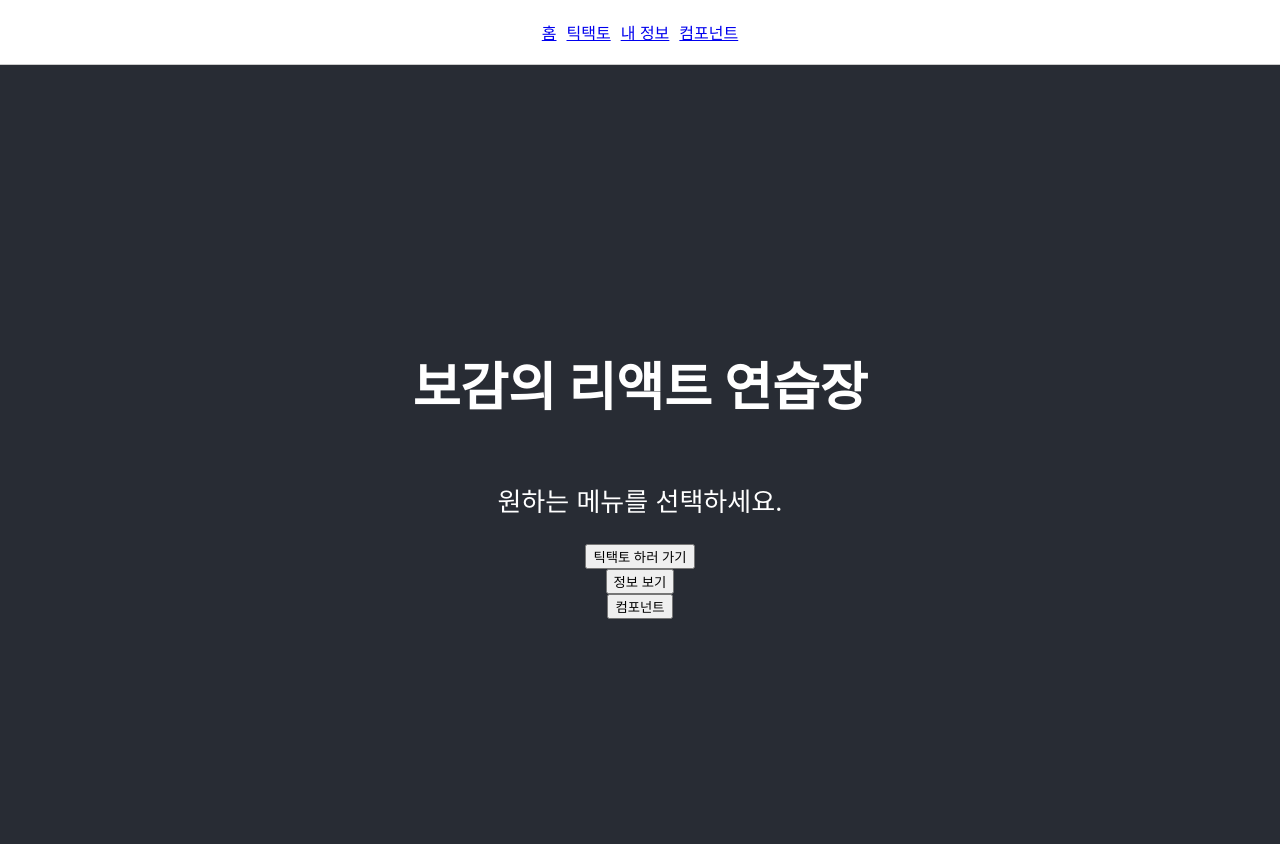
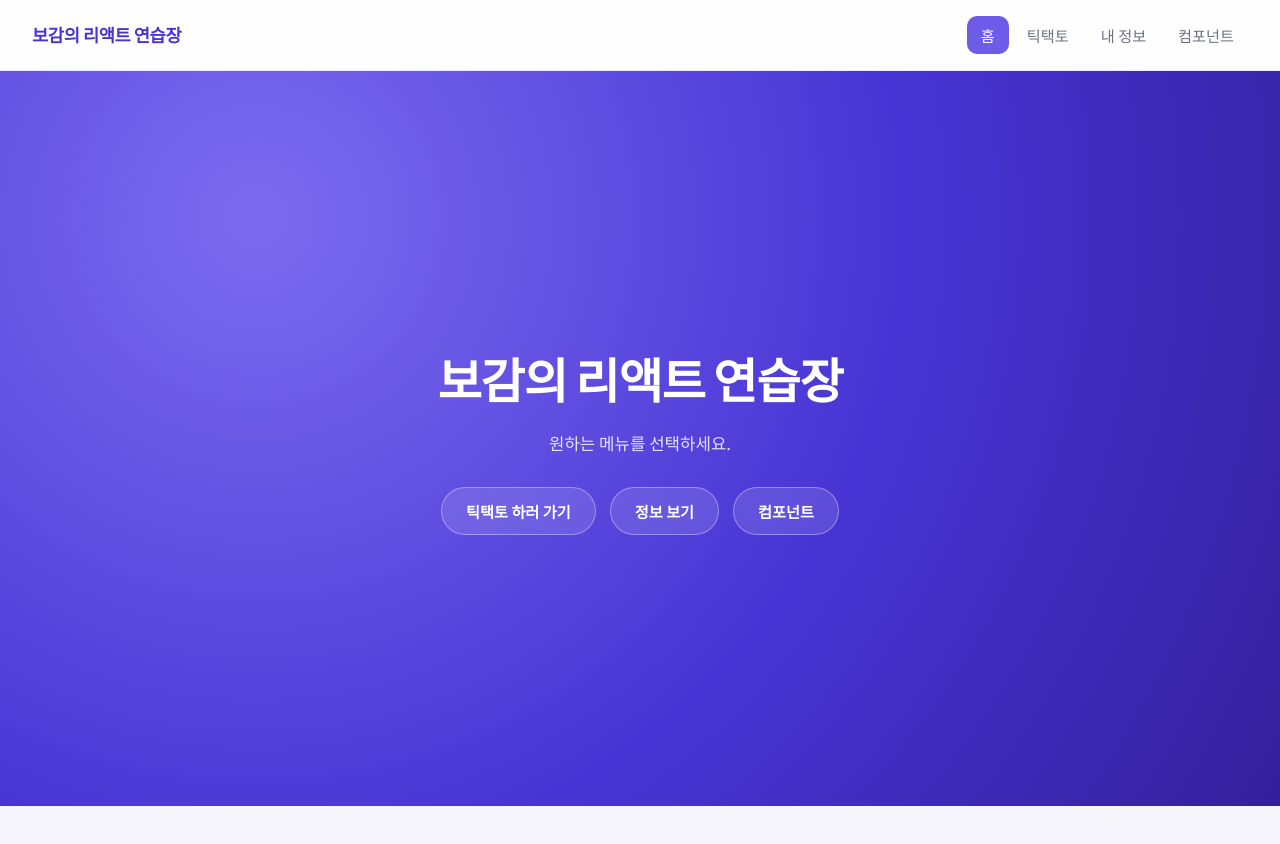
Before and after one commit to gami03/react-study, a React (Create React App) app: page / in a window 1280 px wide. Shown: the top 844 px of the page. After the commit the page ends 806 px from the top, so only its background shows below. Built offline with nearby package versions, Linux system fonts and the light colour scheme.

Commit message:
클로드 코드로 css 세련되게 수정

```diff
--- a/public/index.html
+++ b/public/index.html
@@ -4,16 +4,23 @@
     <meta charset="utf-8" />
     <link rel="icon" href="%PUBLIC_URL%/favicon.ico" />
     <meta name="viewport" content="width=device-width, initial-scale=1" />
-    <meta name="theme-color" content="#000000" />
+    <meta name="theme-color" content="#6C5CE7" />
     <meta
       name="description"
-      content="Web site created using create-react-app"
+      content="보감의 리액트 연습장"
     />
     <link rel="apple-touch-icon" href="%PUBLIC_URL%/logo192.png" />
 
     <link rel="manifest" href="%PUBLIC_URL%/manifest.json" />
 
-    <title>React App</title>
+    <link rel="preconnect" href="https://fonts.googleapis.com" />
+    <link rel="preconnect" href="https://fonts.gstatic.com" crossorigin />
+    <link
+      href="https://fonts.googleapis.com/css2?family=Noto+Sans+KR:wght@400;500;700;900&family=Poppins:wght@600;700;800&display=swap"
+      rel="stylesheet"
+    />
+
+    <title>보감의 리액트 연습장</title>
   </head>
   <body>
     <noscript>You need to enable JavaScript to run this app.</noscript>
--- a/src/App.css
+++ b/src/App.css
@@ -1,48 +1,162 @@
 .App {
-  text-align: center;
+  min-height: 100vh;
+  display: flex;
+  flex-direction: column;
 }
 
-.App-logo {
-  height: 40vmin;
-  pointer-events: none;
+/* ---------- Navigation ---------- */
+.top-nav {
+  position: sticky;
+  top: 0;
+  z-index: 10;
+  display: flex;
+  align-items: center;
+  justify-content: space-between;
+  padding: 16px 32px;
+  background: rgba(255, 255, 255, 0.85);
+  backdrop-filter: blur(10px);
+  border-bottom: 1px solid var(--color-border);
 }
 
-@media (prefers-reduced-motion: no-preference) {
-  .App-logo {
-    animation: App-logo-spin infinite 20s linear;
-  }
+.brand {
+  font-family: var(--font-heading);
+  font-weight: 700;
+  font-size: 1.1rem;
+  color: var(--color-primary-dark);
+  text-decoration: none;
+  letter-spacing: -0.02em;
 }
 
+.nav-links {
+  display: flex;
+  gap: 4px;
+}
+
+.nav-links a {
+  position: relative;
+  padding: 8px 14px;
+  border-radius: var(--radius-sm);
+  color: var(--color-text-muted);
+  text-decoration: none;
+  font-weight: 500;
+  font-size: 0.95rem;
+  transition: color 0.2s ease, background-color 0.2s ease;
+}
+
+.nav-links a:hover {
+  color: var(--color-primary-dark);
+  background: rgba(108, 92, 231, 0.08);
+}
+
+.nav-links a.active {
+  color: #fff;
+  background: var(--color-primary);
+}
+
+/* ---------- Page shell ---------- */
+.page {
+  flex: 1;
+  width: 100%;
+}
+
+/* ---------- Home / Hero ---------- */
 .App-header {
-  background-color: #282c34;
-  min-height: 100vh;
+  background: radial-gradient(circle at 20% 20%, #7d6cf0 0%, #4834d4 55%, #341f9c 100%);
+  min-height: calc(100vh - 65px);
   display: flex;
   flex-direction: column;
   align-items: center;
   justify-content: center;
-  font-size: calc(10px + 2vmin);
+  padding: 40px 20px;
   color: white;
+  text-align: center;
 }
 
-.App-link {
-  color: #61dafb;
+.App-header h1 {
+  font-size: clamp(2rem, 5vw, 3rem);
+  font-weight: 800;
+  margin: 0 0 12px;
+  letter-spacing: -0.02em;
 }
 
-@keyframes App-logo-spin {
-  from {
-    transform: rotate(0deg);
-  }
-  to {
-    transform: rotate(360deg);
-  }
+.App-header p {
+  font-size: 1.05rem;
+  color: rgba(255, 255, 255, 0.85);
+  margin: 0 0 32px;
+}
+
+.home-actions {
+  display: flex;
+  gap: 14px;
+  flex-wrap: wrap;
+  justify-content: center;
+}
+
+.home-actions button {
+  padding: 12px 24px;
+  border-radius: 999px;
+  border: 1px solid rgba(255, 255, 255, 0.35);
+  background: rgba(255, 255, 255, 0.12);
+  color: #fff;
+  font-weight: 600;
+  font-size: 0.95rem;
+  cursor: pointer;
+  backdrop-filter: blur(6px);
+  transition: transform 0.15s ease, background-color 0.15s ease, box-shadow 0.15s ease;
+}
+
+.home-actions button:hover {
+  background: #fff;
+  color: var(--color-primary-dark);
+  transform: translateY(-2px);
+  box-shadow: var(--shadow-md);
+}
+
+/* ---------- About page ---------- */
+.about-page {
+  max-width: 640px;
+  margin: 56px auto;
+  padding: 0 20px;
+}
+
+.about-card {
+  background: var(--color-surface);
+  border-radius: var(--radius-lg);
+  box-shadow: var(--shadow-md);
+  padding: 40px;
+}
+
+.about-card h1 {
+  margin: 0 0 24px;
+  font-size: 1.8rem;
+  color: var(--color-primary-dark);
+}
+
+.about-card table {
+  width: 100%;
+  margin: 0 0 20px;
+  border-collapse: collapse;
+}
+
+.about-card th,
+.about-card td {
+  padding: 14px 12px;
+  text-align: left;
+  border-bottom: 1px solid var(--color-border);
+}
+
+.about-card th {
+  width: 90px;
+  color: var(--color-text-muted);
+  font-weight: 600;
+}
+
+.about-card p {
+  color: var(--color-text-muted);
+  line-height: 1.6;
 }
 
 .avatar {
-  border-radius: 80%;
+  border-radius: 16px;
+  object-fit: cover;
 }
-
-table {
-  /* 상하 마진은 0(혹은 원하는 만큼), 좌우 마진은 auto */
-  margin: 20px auto;
-  border-collapse: collapse; /* 테두리 겹침 방지 (깔끔해져요) */
-}
--- a/src/App.jsx
+++ b/src/App.jsx
@@ -1,6 +1,6 @@
 import './App.css';
 import { useState } from 'react';
-import { BrowserRouter, Routes, Route, Link, useNavigate } from 'react-router-dom';
+import { BrowserRouter, Routes, Route, NavLink, useNavigate } from 'react-router-dom';
 import TictactoGame from './pages/TictactoGame';
 import Componenet from './pages/component';
 
@@ -22,20 +22,25 @@ export default function App() {
   return (
     <BrowserRouter>
       <div className="App">
-        <nav style={{ padding: '20px', borderBottom: '1px solid #ccc' }}>
-          <Link to="/" style={{ marginRight: '10px' }}>홈</Link>
-          <Link to="/game" style={{ marginRight: '10px' }}>틱택토</Link>
-          <Link to="/about" style={{ marginRight: '10px' }}>내 정보</Link>
-          <Link to="/component">컴포넌트</Link>
+        <nav className="top-nav">
+          <NavLink to="/" className="brand">보감의 리액트 연습장</NavLink>
+          <div className="nav-links">
+            <NavLink to="/" end className={({ isActive }) => isActive ? 'active' : ''}>홈</NavLink>
+            <NavLink to="/game" className={({ isActive }) => isActive ? 'active' : ''}>틱택토</NavLink>
+            <NavLink to="/about" className={({ isActive }) => isActive ? 'active' : ''}>내 정보</NavLink>
+            <NavLink to="/component" className={({ isActive }) => isActive ? 'active' : ''}>컴포넌트</NavLink>
+          </div>
         </nav>
 
         {/* 경로에 따라 바뀌는 영역 */}
+        <main className="page">
           <Routes>
             <Route path="/" element={<Home />} />
             <Route path="/game" element={<TictactoGame />} />
             <Route path="/about" element={<AboutPage />} />
             <Route path="/component" element={<Componenet />} />
           </Routes>
+        </main>
       </div>
     </BrowserRouter>
   );
@@ -49,9 +54,11 @@ function Home() {
     <header className="App-header">
       <h1>보감의 리액트 연습장</h1>
       <p>원하는 메뉴를 선택하세요.</p>
+      <div className="home-actions">
         <button onClick={() => navigate('/game')}>틱택토 하러 가기</button>
         <button onClick={() => navigate('/about')}>정보 보기</button>
         <button onClick={() => navigate('/component')}>컴포넌트</button>
+      </div>
     </header>
   );
 }
@@ -80,10 +87,11 @@ function Home() {
 function AboutPage() {
   const imageUrl = "https://images.dog.ceo/breeds/retriever-golden/n02099601_10.jpg";
   return (
-    <>
-      <img className="avatar" />
+    <div className="about-page">
+      <div className="about-card">
         <h1>About</h1>
-      <table border={3}>
+        <table>
+          <tbody>
             <tr>
               <th>사진</th>
               <td>
@@ -91,7 +99,7 @@ function AboutPage() {
                   src={imageUrl}
                   alt="골든 리트리버"
                   className="avatar"
-                style={{ width: '200px' }}
+                  style={{ width: '160px' }}
                 />
               </td>
             </tr>
@@ -99,10 +107,11 @@ function AboutPage() {
               <th>이름</th>
               <td>보감</td>
             </tr>
-
+          </tbody>
         </table>
         <p>Hello there.<br />How do you do?</p>
-    </>
+      </div>
+    </div>
   );
 }
 
--- a/src/index.css
+++ b/src/index.css
@@ -1,10 +1,46 @@
+:root {
+  --color-primary: #6c5ce7;
+  --color-primary-dark: #4834d4;
+  --color-primary-light: #a29bfe;
+  --color-accent: #00cec9;
+  --color-bg: #f6f5fb;
+  --color-surface: #ffffff;
+  --color-text: #2d3436;
+  --color-text-muted: #6b7280;
+  --color-border: #ececf5;
+
+  --radius-sm: 10px;
+  --radius-md: 16px;
+  --radius-lg: 24px;
+
+  --shadow-sm: 0 2px 8px rgba(76, 58, 148, 0.06);
+  --shadow-md: 0 10px 30px rgba(76, 58, 148, 0.12);
+  --shadow-lg: 0 20px 45px rgba(76, 58, 148, 0.18);
+
+  --font-heading: 'Poppins', 'Noto Sans KR', sans-serif;
+  --font-body: 'Noto Sans KR', -apple-system, BlinkMacSystemFont, 'Segoe UI',
+    'Roboto', sans-serif;
+}
+
+* {
+  box-sizing: border-box;
+}
+
 body {
   margin: 0;
-  font-family: -apple-system, BlinkMacSystemFont, 'Segoe UI', 'Roboto', 'Oxygen',
-    'Ubuntu', 'Cantarell', 'Fira Sans', 'Droid Sans', 'Helvetica Neue',
-    sans-serif;
+  font-family: var(--font-body);
+  background: var(--color-bg);
+  color: var(--color-text);
   -webkit-font-smoothing: antialiased;
   -moz-osx-font-smoothing: grayscale;
+}
+
+h1, h2, h3 {
+  font-family: var(--font-heading);
+}
+
+button {
+  font-family: inherit;
 }
 
 code {
--- a/src/pages/component.module.css
+++ b/src/pages/component.module.css
@@ -2,26 +2,69 @@
   display: flex;
   justify-content: center;
   align-items: center;
-  min-height: 80vh; /* 화면의 80% 정도 높이를 기준으로 중앙 정렬 */
+  min-height: calc(100vh - 65px);
   padding: 20px;
 }
 
 .wrapper {
-  background-color: white;
-  padding: 30px;
-  border-radius: 15px;
-  box-shadow: 0 8px 24px rgba(0, 0, 0, 0.1); /* 예쁜 그림자 */
+  background-color: var(--color-surface, #fff);
+  padding: 36px;
+  border-radius: 20px;
+  box-shadow: 0 10px 30px rgba(76, 58, 148, 0.12);
   width: 100%;
-  max-width: 500px;
+  max-width: 460px;
+}
+
+.wrapper form {
+  display: flex;
+  align-items: center;
+  gap: 10px;
+  flex-wrap: wrap;
+}
+
+.wrapper input[type="text"] {
+  flex: 1;
+  min-width: 140px;
+  padding: 10px 14px;
+  border: 1px solid #ececf5;
+  border-radius: 10px;
+  font-size: 0.95rem;
+  outline: none;
+  transition: border-color 0.15s ease;
+}
+
+.wrapper input[type="text"]:focus {
+  border-color: #a29bfe;
+}
+
+.wrapper label {
+  display: flex;
+  align-items: center;
+  gap: 6px;
+  font-size: 0.85rem;
+  color: #6b7280;
+  white-space: nowrap;
 }
 
 .wrapper table {
   width: 100%;
   border-collapse: collapse;
-  margin-top: 20px;
+  margin-top: 24px;
 }
 
 .wrapper th, .wrapper td {
   padding: 12px;
-  border-bottom: 1px solid #eee;
+  border-bottom: 1px solid #ececf5;
+  text-align: left;
 }
+
+.wrapper th {
+  color: #6c5ce7;
+  font-size: 0.85rem;
+  text-transform: uppercase;
+  letter-spacing: 0.04em;
+}
+
+.wrapper tr:last-child td {
+  border-bottom: none;
+}
```
Also changed, not shown: src/pages/game.css (+59 -32 lines). Lines whose indentation alone changed are shown as unchanged.
